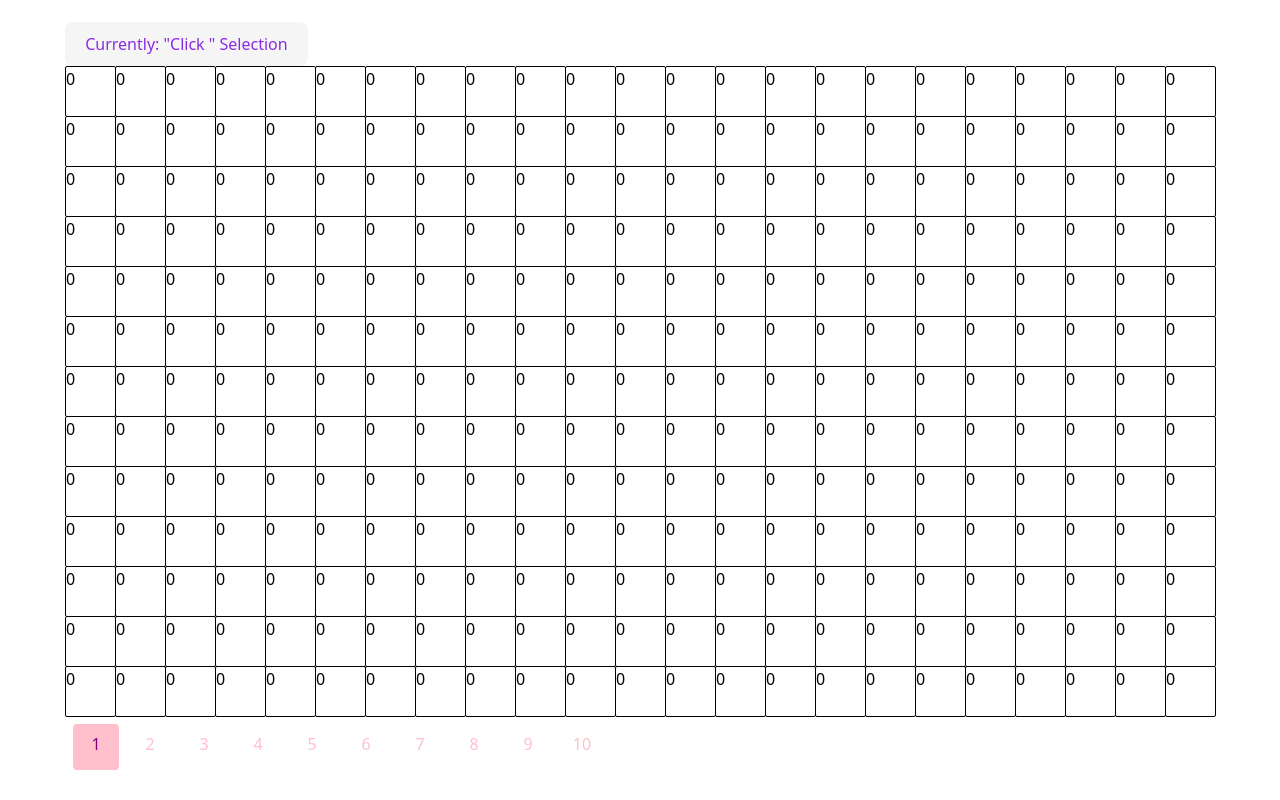
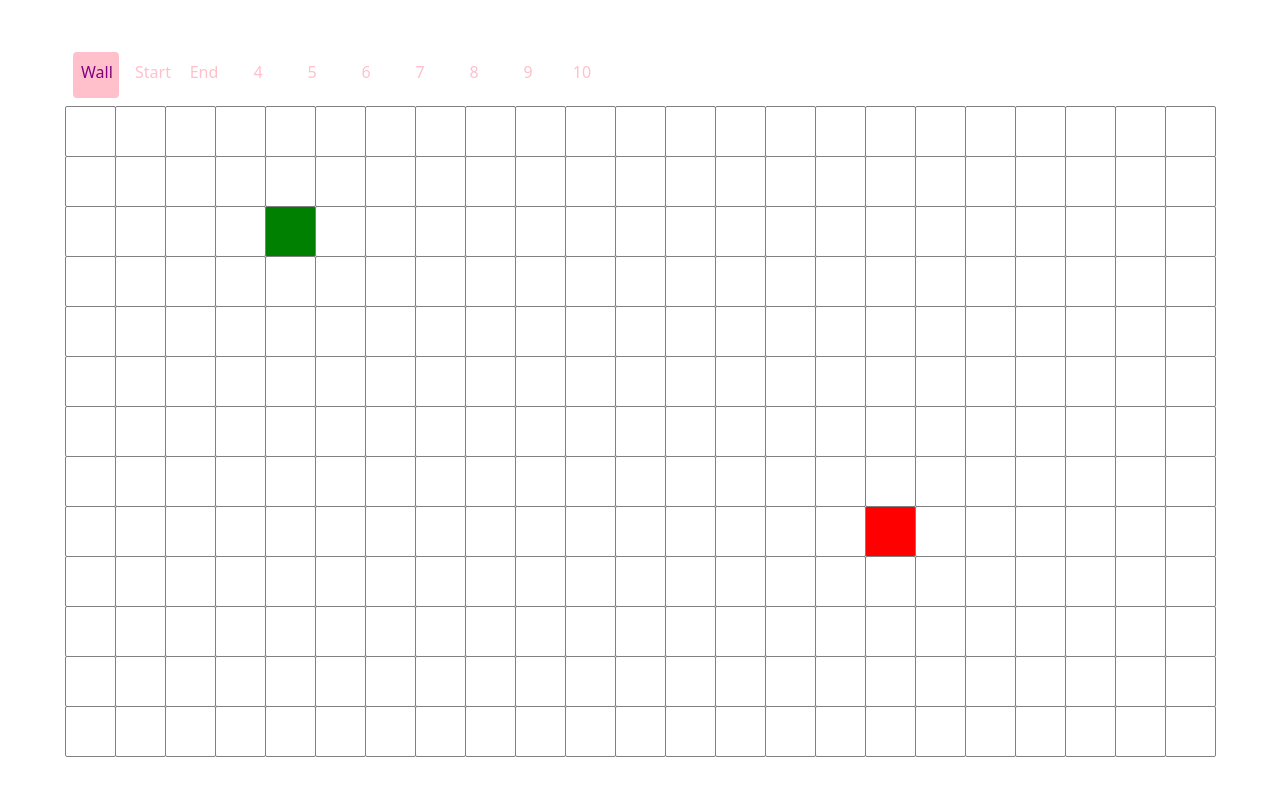
Before and after one commit to durpdur/PathFindingAlgos, a React (Vite) app: page / in a window 1280 px wide. Built offline with nearby package versions, Linux system fonts and the light colour scheme.

Commit message:
Created start and end placement logic

```diff
--- a/src/App.css
+++ b/src/App.css
@@ -6,20 +6,6 @@ body, html {
   align-items: center;
 }
 
-.grid {
-  display: grid;
-  grid-template-columns: repeat(var(--grid-cols), 50px);
-  grid-template-rows: repeat(var(--grid-rows), 50px);
-  overflow: none;
-
-  user-select: none;
-}
-
 .node {
   cursor: pointer;
 }
-
-button {
-  color: blueviolet;
-  background-color: whitesmoke;
-}
--- a/src/App.tsx
+++ b/src/App.tsx
@@ -10,29 +10,74 @@ App:
 import { useState, useEffect } from "react";
 import "./App.css";
 
-import Grid from "./components/Grid/Grid";
-import Toolbar from "./components/Toolbar/Toolbar";
+import Grid from "./components/Grid";
+import Toolbar from "./components/Toolbar";
 
 function App() {
   // CONSTANTS
-  const gridRow = Math.floor(innerHeight / 50) - 3;
-  const gridCol = Math.floor(innerWidth / 50) - 2;
+  const nodeSize = 50;
+  const gridRow = Math.floor(innerHeight / nodeSize) - 3;
+  const gridCol = Math.floor(innerWidth / nodeSize) - 2;
 
   // STATES
-  const [boxStates, setBoxStates] = useState<number[][]>(
-    Array.from({ length: gridRow }, () => Array(gridCol).fill(0))
+  // The item currently selected to be placed in the grid
+  const [currentItemSelected, setCurrentItemSelected] = useState<number>(1);
+
+  // One start position
+  const [startNodeCoord, setStartNodeCoord] = useState<[number, number]>([
+    Math.floor(gridRow / 5),
+    Math.floor(gridCol / 5),
+  ]);
+
+  // One end position
+  const [endNodeCoord, setEndNodeCoord] = useState<[number, number]>([
+    Math.floor(gridRow / 5) * 4,
+    Math.floor(gridCol / 5) * 4,
+  ]);
+
+  // Grid State
+  const [boxStates, setBoxStates] = useState<number[][]>(() => {
+    const initialStates = Array.from({ length: gridRow }, () =>
+      Array(gridCol).fill(0)
     );
 
-  const [selectionType, setSelectionType] = useState<
-    "click" | "click-and-drag"
-  >("click");
+    const [initialStartRow, initialStartCol] = startNodeCoord;
+    const [initialEndRow, initialEndCol] = endNodeCoord;
 
-  const [itemPlacement, setItemPlacement] = useState<number>(1);
+    initialStates[initialStartRow][initialStartCol] = 2;
+    initialStates[initialEndRow][initialEndCol] = 3;
+
+    return initialStates;
+  });
+
+  // Type of selection depending on currentItemSelected
+  const [selectionType, setSelectionType] = useState<boolean>(true); // true: click and drag, false: click
 
   // FUNCTIONS
-  // can only place something down when 0
+  const swapStartNodeCoord = (i: number, j: number, newStates: number[][]) => {
+    const [currI, currJ] = startNodeCoord;
+    newStates[currI][currJ] = 0;
+
+    setStartNodeCoord([i, j]);
+    newStates[i][j] = 2;
+  };
+
+  const swapEndNodeCoord = (i: number, j: number, newStates: number[][]) => {
+    const [currI, currJ] = endNodeCoord;
+    newStates[currI][currJ] = 0;
+
+    setEndNodeCoord([i, j]);
+    newStates[i][j] = 3;
+  };
+
   const toggleBoxStates = (i: number, j: number, itemSelected: number) => {
     const newStates = boxStates.map((row) => [...row]);
+
+    if (itemSelected == 2) {
+      swapStartNodeCoord(i, j, newStates);
+    } else if (itemSelected == 3) {
+      swapEndNodeCoord(i, j, newStates);
+    } else {
       if (newStates[i][j]) {
         if (newStates[i][j] == itemSelected) {
           newStates[i][j] = 0;
@@ -40,19 +85,20 @@ function App() {
       } else {
         newStates[i][j] = itemSelected;
       }
+    }
     setBoxStates(newStates);
   };
 
-  const toggleSelectionType = () => {
-    setSelectionType((prevType) =>
-      prevType === "click" ? "click-and-drag" : "click"
+  // Set the current item being placed, and what mode of placement it is
+  const handleItemSelect = (itemSelected: number) => {
+    setCurrentItemSelected(itemSelected);
+    setSelectionType(itemSelected == 1);
+
+    console.log(
+      selectionType ? "click-and-drag" : "click",
+      ", Item Selected",
+      currentItemSelected
     );
-  };
-
-  const handleItemSelect = (itemSelected: number) => {
-    setItemPlacement(itemSelected);
-
-    console.log("Item Selected", itemSelected);
   };
 
   // useEffect
@@ -71,19 +117,15 @@ function App() {
   // RETURN
   return (
     <div>
-      <button onClick={toggleSelectionType}>
-        Currently: "{selectionType === "click" ? "Click" : "Click and Drag"} "
-        Selection
-      </button>
+      <Toolbar
+        itemPlacement={currentItemSelected}
+        setItemPlacement={handleItemSelect}
+      />
       <Grid
         boxStates={boxStates}
         togglesStates={toggleBoxStates}
         selectionType={selectionType}
-        itemSelected={itemPlacement}
-      />
-      <Toolbar
-        itemPlacement={itemPlacement}
-        setItemPlacement={handleItemSelect}
+        itemSelected={currentItemSelected}
       />
     </div>
   );
--- a/src/components/Grid/Grid.tsx
+++ b/src/components/Grid.tsx
@@ -6,13 +6,13 @@ Args
 
 import React, { useEffect, useState } from "react";
 
-import Node from "../Node";
+import Node from "./Node";
 
 // Props
 interface GridProps {
   boxStates: number[][];
   togglesStates: (i: number, j: number, itemSelected: number) => void;
-  selectionType: "click" | "click-and-drag";
+  selectionType: boolean;
   itemSelected: number;
 }
 
@@ -20,22 +20,22 @@ const Grid: React.FC<GridProps> = ({
   boxStates,
   togglesStates,
   selectionType,
-  itemSelected
+  itemSelected,
 }) => {
-  // useState
+  // STATES
   const [isDragging, setIsDragging] = useState(false);
 
   // mouse listeners
   const handleMouseDown = (i: number, j: number, itemSelected: number) => {
     togglesStates(i, j, itemSelected); // click
-    if (selectionType === "click-and-drag") {
+    if (selectionType) {
       setIsDragging(true); // update to dragging
     }
   };
 
   const handleMouseEnter = (i: number, j: number, itemSelected: number) => {
     // toggle boxes entered while dragging
-    if (isDragging && selectionType === "click-and-drag") {
+    if (isDragging && selectionType) {
       togglesStates(i, j, itemSelected);
     }
   };
@@ -54,11 +54,23 @@ const Grid: React.FC<GridProps> = ({
   }, []);
 
   return (
-    <div className="grid">
+    <div
+      className="grid"
+      style={{
+        display: "grid",
+        gridTemplateColumns: "repeat(var(--grid-cols), 50px)",
+        gridTemplateRows: "repeat(var(--grid-rows), 50px)",
+        // overflow: "none", // forgot what this does
+        userSelect: "none",
+        border: "2px",
+        borderRadius: "20px",
+      }}
+    >
       {boxStates.map((row, i) =>
         row.map((state, j) => (
           <Node
             key={`${i}-${j}`}
+            coord={`${i}-${j}`}
             NodeItem={state}
             onMouseDown={() => handleMouseDown(i, j, itemSelected)}
             onMouseEnter={() => handleMouseEnter(i, j, itemSelected)}
--- a/src/components/Node.tsx
+++ b/src/components/Node.tsx
@@ -8,13 +8,14 @@
 import React from "react";
 
 interface NodeProps {
+  coord?: string;
   NodeItem: number;
 
   onMouseDown?: () => void;
   onMouseEnter?: () => void;
 }
 
-const getColor = (itemPlaced : number): string => {
+const getBackgroundColor = (itemPlaced : number): string => {
   switch (itemPlaced)
   {
     case 0:
@@ -30,13 +31,13 @@ const getColor = (itemPlaced : number): string => {
   }
 };
 
-const Node: React.FC<NodeProps> = ({ NodeItem, onMouseDown, onMouseEnter }) => {
+const Node: React.FC<NodeProps> = ({ coord, NodeItem, onMouseDown, onMouseEnter }) => {
   // baseStyles
   const baseStyles = {
     width: "49px",
     height: "49px",
     backgroundColor: "pink",
-    border: "1px solid black",
+    border: "1px solid grey",
     borderRadius: "2px",
     color: "black",
   };
@@ -44,7 +45,7 @@ const Node: React.FC<NodeProps> = ({ NodeItem, onMouseDown, onMouseEnter }) => {
   // dynamic (add or modify)
   const dynamicStyles = {
     ...baseStyles, // copies base styles
-    backgroundColor: getColor(NodeItem), // using NodeItem prop
+    backgroundColor: getBackgroundColor(NodeItem), // using NodeItem prop
   };
 
   return (
@@ -54,7 +55,7 @@ const Node: React.FC<NodeProps> = ({ NodeItem, onMouseDown, onMouseEnter }) => {
       onMouseDown={onMouseDown}
       onMouseEnter={onMouseEnter}
     >
-      {NodeItem}
+      {/* {coord} */}
     </div>
   );
 };
--- a/src/components/Toolbar/Toolbar.tsx
+++ b/src/components/Toolbar.tsx
@@ -35,6 +35,22 @@ const Toolbar: React.FC<ToolbarProps> = ({
         const number = i + 1;
         const isSelected = selectedValue === number;
 
+        let toolBarLabel = "";
+        switch (number) {
+          case 1:
+            toolBarLabel = "Wall";
+            break;
+          case 2:
+            toolBarLabel = "Start";
+            break;
+          case 3:
+            toolBarLabel = "End";
+            break;
+          default:
+            toolBarLabel = number.toString();
+            break;
+        }
+
         return (
           <div
             key={number}
@@ -51,7 +67,7 @@ const Toolbar: React.FC<ToolbarProps> = ({
               cursor: "pointer",
               userSelect: "none"
             }}
-          >{number}</div>
+          >{toolBarLabel}</div>
         );
       })}
     </div>
```
Lines whose indentation alone changed are shown as unchanged.
